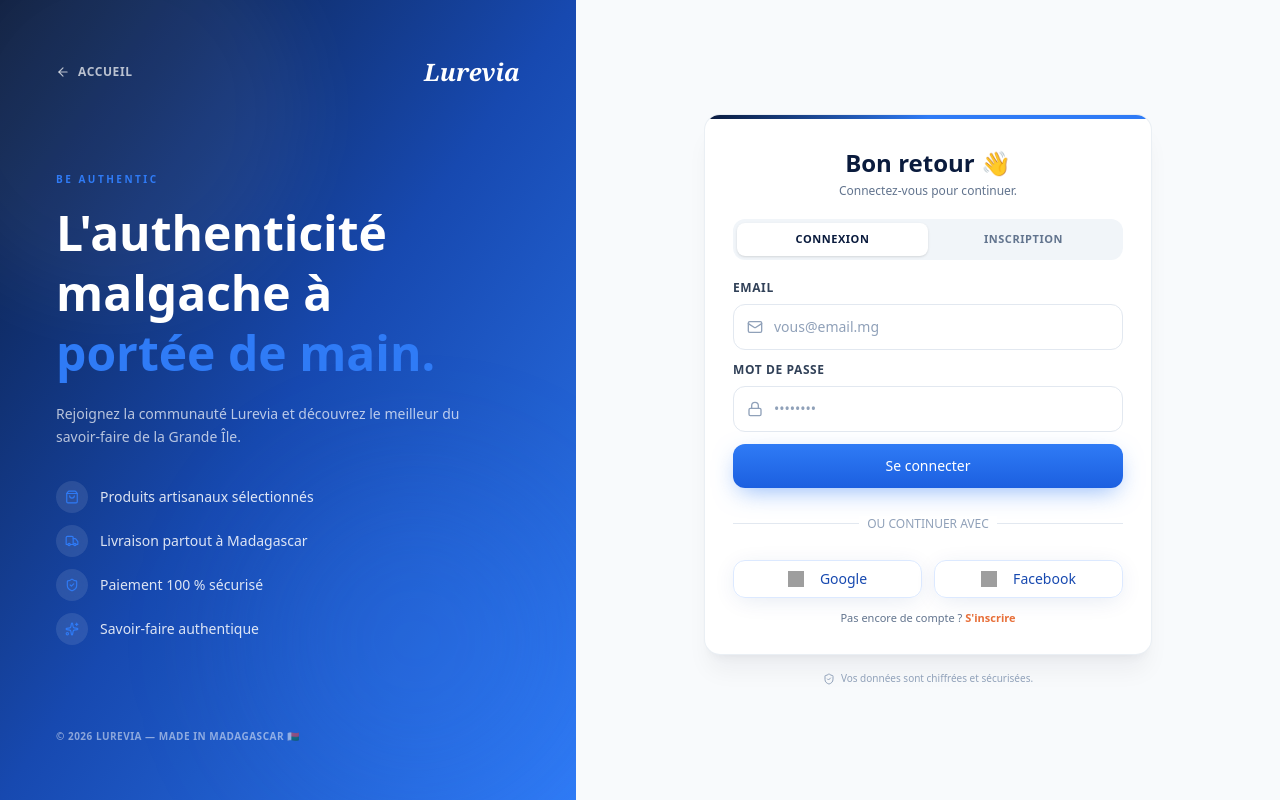
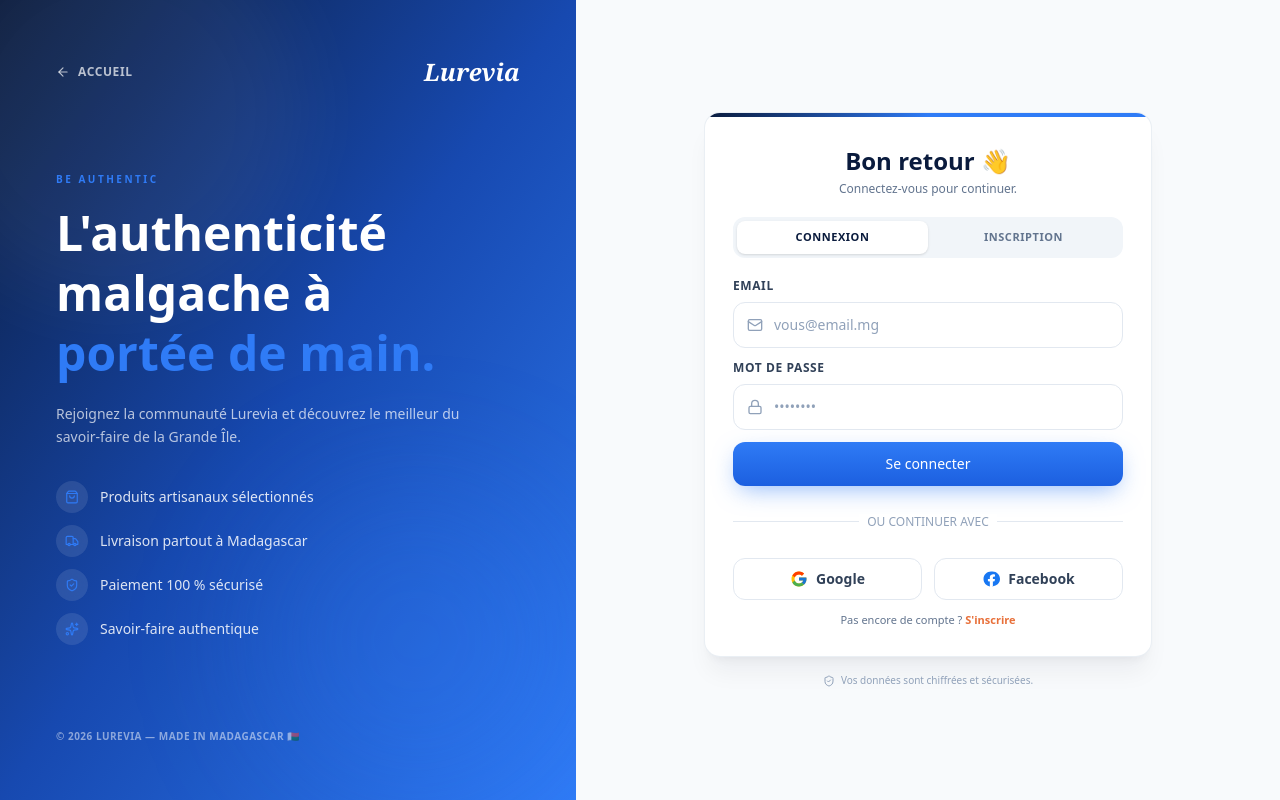
Before and after one commit to lurevia/lurevia.github.io, a React (Vite) app: page /auth in a window 1280 px wide. Built offline with nearby package versions, Linux system fonts and the light colour scheme; no server answers; grey boxes are pictures that could not be loaded.

Commit message:
fix icons

```diff
--- /dev/null
+++ b/src/components/icons/SocialIcons.tsx
@@ -0,0 +1,55 @@
+import type { FC } from "react";
+
+interface IconProps {
+  size?: number;
+  className?: string;
+}
+
+export const GoogleIcon: FC<IconProps> = ({ size = 18, className = "" }) => (
+  <svg
+    width={size}
+    height={size}
+    viewBox="0 0 48 48"
+    xmlns="http://www.w3.org/2000/svg"
+    className={className}
+    aria-hidden="true"
+  >
+    <path
+      fill="#FFC107"
+      d="M43.611 20.083H42V20H24v8h11.303c-1.649 4.657-6.08 8-11.303 8-6.627 0-12-5.373-12-12s5.373-12 12-12c3.059 0 5.842 1.154 7.961 3.039l5.657-5.657C34.046 6.053 29.268 4 24 4 12.955 4 4 12.955 4 24s8.955 20 20 20 20-8.955 20-20c0-1.341-.138-2.65-.389-3.917z"
+    />
+    <path
+      fill="#FF3D00"
+      d="M6.306 14.691l6.571 4.819C14.655 15.108 18.961 12 24 12c3.059 0 5.842 1.154 7.961 3.039l5.657-5.657C34.046 6.053 29.268 4 24 4 16.318 4 9.656 8.337 6.306 14.691z"
+    />
+    <path
+      fill="#4CAF50"
+      d="M24 44c5.166 0 9.86-1.977 13.409-5.192l-6.19-5.238C29.211 35.091 26.715 36 24 36c-5.202 0-9.619-3.317-11.283-7.946l-6.522 5.025C9.505 39.556 16.227 44 24 44z"
+    />
+    <path
+      fill="#1976D2"
+      d="M43.611 20.083H42V20H24v8h11.303c-.792 2.237-2.231 4.166-4.087 5.571l6.19 5.238C36.971 39.205 44 34 44 24c0-1.341-.138-2.65-.389-3.917z"
+    />
+  </svg>
+);
+
+
+export const FacebookIcon: FC<IconProps> = ({ size = 18, className = "" }) => (
+  <svg
+    width={size}
+    height={size}
+    viewBox="0 0 48 48"
+    xmlns="http://www.w3.org/2000/svg"
+    className={className}
+    aria-hidden="true"
+  >
+    <path
+      fill="#1877F2"
+      d="M24 4C12.954 4 4 12.954 4 24c0 9.983 7.314 18.257 16.875 19.757V29.72h-5.078V24h5.078v-4.406c0-5.013 2.986-7.781 7.554-7.781 2.188 0 4.477.39 4.477.39v4.923h-2.522c-2.484 0-3.259 1.542-3.259 3.124V24h5.547l-.887 5.72h-4.66v14.037C40.686 42.257 48 33.983 48 24c0-11.046-8.954-20-20-20z"
+    />
+    <path
+      fill="#fff"
+      d="M33.588 29.72l.887-5.72h-5.547v-3.75c0-1.582.775-3.124 3.259-3.124h2.522v-4.922s-2.289-.39-4.477-.39c-4.568 0-7.554 2.767-7.554 7.78V24h-5.078v5.72h5.078v14.037a20.2 20.2 0 0 0 6.25 0V29.72h4.66z"
+    />
+  </svg>
+);
--- a/src/views/Auth.tsx
+++ b/src/views/Auth.tsx
@@ -18,6 +18,7 @@
 import { AuthLayout } from "../components/auth/AuthLayout";
 import { ConsentModal } from "../components/auth/ConsentModal";
 import { oauthHelper } from "../utils/oauth";
+import { GoogleIcon, FacebookIcon } from "../components/icons/SocialIcons";
 
 type LocationState = {
   from?: string;
@@ -82,11 +83,10 @@
                 key={m}
                 type="button"
                 onClick={() => form.switchMode(m)}
-                className={`flex-1 py-2 rounded-lg text-[11px] font-bold uppercase tracking-wider transition-all cursor-pointer ${
-                  form.mode === m
+                className={`flex-1 py-2 rounded-lg text-[11px] font-bold uppercase tracking-wider transition-all cursor-pointer ${form.mode === m
                     ? "bg-white text-lurevia-dark shadow-sm"
                     : "text-slate-500 hover:text-slate-700"
-                }`}
+                  }`}
               >
                 {m === "login" ? "Connexion" : "Inscription"}
               </button>
@@ -183,11 +183,10 @@
                     onClick={() => {
                       if (!form.hasAcceptedTerms) setIsConsentModalOpen(true);
                     }}
-                    className={`mt-0.5 shrink-0 w-4 h-4 rounded border-2 flex items-center justify-center transition-colors cursor-pointer ${
-                      form.hasAcceptedTerms
+                    className={`mt-0.5 shrink-0 w-4 h-4 rounded border-2 flex items-center justify-center transition-colors cursor-pointer ${form.hasAcceptedTerms
                         ? "bg-lurevia-orange border-lurevia-orange"
                         : "border-slate-300 bg-white"
-                    }`}
+                      }`}
                   >
                     {form.hasAcceptedTerms && (
                       <Check size={10} strokeWidth={3} className="text-white" />
@@ -227,11 +226,10 @@
               {form.isSubmitting
                 ? "Chargement…"
                 : isLogin
-                ? "Se connecter"
-                : "Créer mon compte"}
+                  ? "Se connecter"
+                  : "Créer mon compte"}
             </Button>
 
-            {/* Séparateur Social */}
             <div className="relative py-4">
               <div className="absolute inset-0 flex items-center">
                 <div className="w-full border-t border-slate-200"></div>
@@ -242,26 +240,25 @@
             </div>
 
             <div className="grid grid-cols-2 gap-3">
-              <Button
+              <button
                 type="button"
-                variant="secondary"
                 onClick={() => void handleSocialLogin("GOOGLE")}
                 disabled={form.isSubmitting}
-                className="rounded-xl! py-2!"
+                className="flex items-center justify-center gap-2 px-4 py-2.5 rounded-xl border border-slate-200 bg-white hover:bg-slate-50 active:bg-slate-100 transition-colors text-sm font-semibold text-slate-700 disabled:opacity-50 disabled:cursor-not-allowed cursor-pointer"
               >
-                <img src="/google-icon.svg" alt="Google" className="w-4 h-4 mr-2" />
-                Google
-              </Button>
-              <Button
+                <GoogleIcon size={18} />
+                <span>Google</span>
+              </button>
+
+              <button
                 type="button"
-                variant="secondary"
                 onClick={() => void handleSocialLogin("FACEBOOK")}
                 disabled={form.isSubmitting}
-                className="rounded-xl! py-2!"
+                className="flex items-center justify-center gap-2 px-4 py-2.5 rounded-xl border border-slate-200 bg-white hover:bg-slate-50 active:bg-slate-100 transition-colors text-sm font-semibold text-slate-700 disabled:opacity-50 disabled:cursor-not-allowed cursor-pointer"
               >
-                <img src="/facebook-icon.svg" alt="Facebook" className="w-4 h-4 mr-2" />
-                Facebook
-              </Button>
+                <FacebookIcon size={18} />
+                <span>Facebook</span>
+              </button>
             </div>
 
             <p className="text-center text-[11px] text-slate-500">
```
